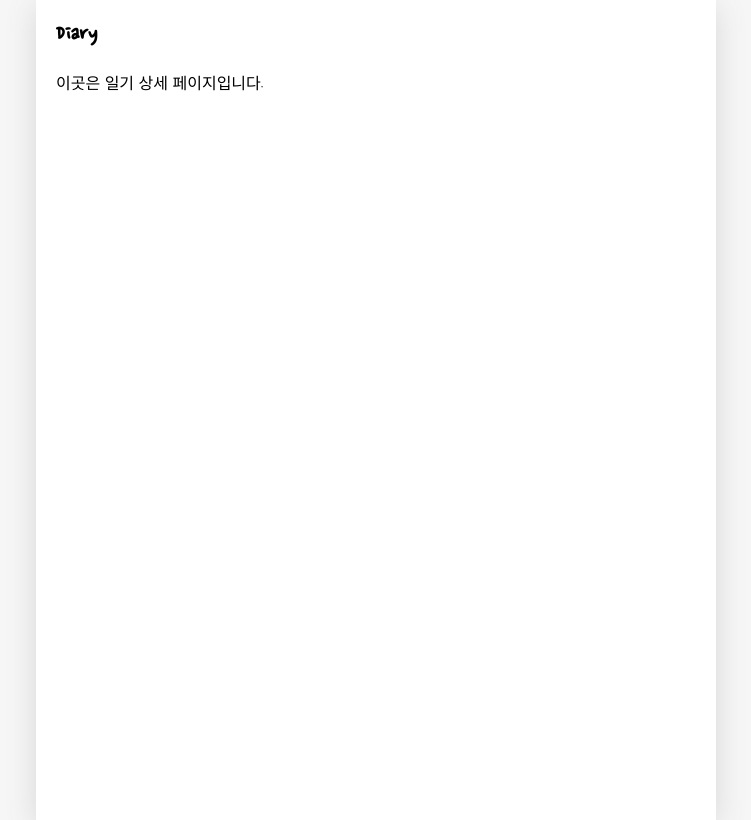
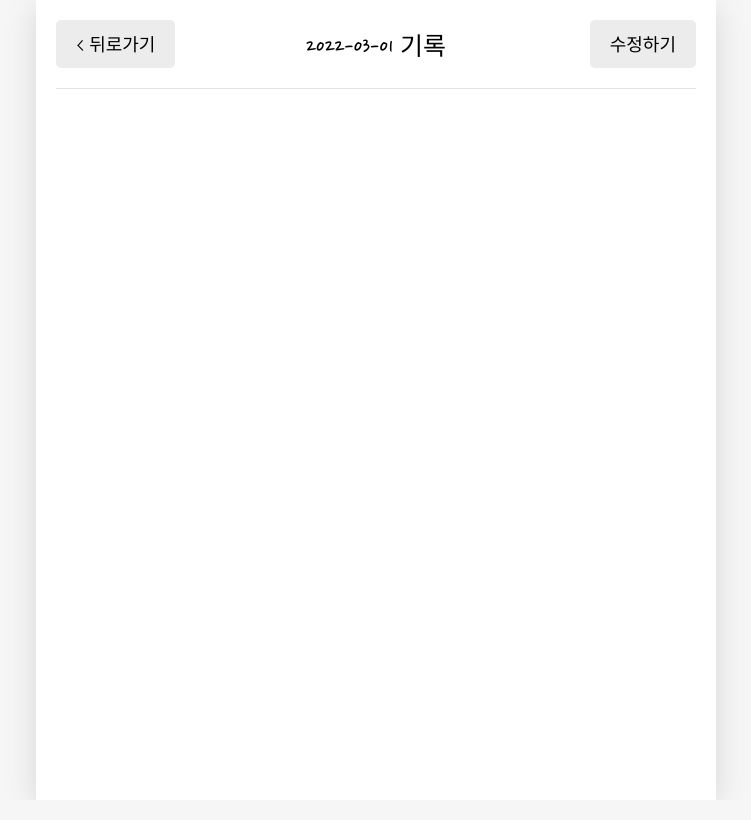
Before and after one commit to Jaeheon-So/Emotion-Diary, a React (Create React App) app: page /diary/1 in a window 1280 px wide. Shown: the whole page, without its empty margins (264-1015 px from the left). Built offline with nearby package versions, Linux system fonts and the light colour scheme; a web font is replaced by a local one.

Commit message:
Add Diary page header

```diff
--- a/src/components/DiaryEditor.js
+++ b/src/components/DiaryEditor.js
@@ -4,6 +4,7 @@ import MyButton from "./MyButton";
 import MyHeader from "./MyHeader";
 import EmotionItem from "./EmotionItem";
 import { DiaryDispatchContext } from "../App";
+import { getStringDate } from "../util/date";
 
 const emotionList = [
   {
@@ -32,12 +33,6 @@ const emotionList = [
     emotionDescript: "끔찍함",
   },
 ];
-
-const getStringDate = (date) => {
-  return new Date(
-    date.getTime() - date.getTimezoneOffset() * 60000
-  ).toISOString();
-};
 
 const DiaryEditor = ({ isEdit, originData }) => {
   const navigate = useNavigate();
--- a/src/pages/Diary.js
+++ b/src/pages/Diary.js
@@ -1,10 +1,50 @@
+import { useContext, useEffect, useState } from "react";
+import { useNavigate, useParams } from "react-router-dom";
+import { DiaryStateContext } from "../App";
+import MyButton from "../components/MyButton";
+import MyHeader from "../components/MyHeader";
+import { getStringDate } from "../util/date";
+
 const Diary = () => {
-  return (
-    <div>
-      <h2>Diary</h2>
-      <p>이곳은 일기 상세 페이지입니다.</p>
-    </div>
-  );
+  const navigate = useNavigate();
+  const { id } = useParams();
+  const diaryList = useContext(DiaryStateContext);
+  const [data, setData] = useState();
+
+  useEffect(() => {
+    if (diaryList.length >= 1) {
+      const targetDiary = diaryList.find(
+        (it) => parseInt(it.id) === parseInt(id)
+      );
+      if (targetDiary) {
+        setData(targetDiary);
+      } else {
+        alert("존재하지 않는 일기입니다.");
+        navigate("/", { replace: true });
+      }
+    }
+  }, [id, diaryList, navigate]);
+
+  if (!data) {
+    return <div className="Diary_page">로딩중입니다...</div>;
+  } else {
+    return (
+      <div>
+        <MyHeader
+          headText={`${getStringDate(new Date(data.date)).slice(0, 10)} 기록`}
+          leftChild={
+            <MyButton text={"< 뒤로가기"} onClick={() => navigate(-1)} />
+          }
+          rightChild={
+            <MyButton
+              text={"수정하기"}
+              onClick={() => navigate(`/edit/${data.id}`)}
+            />
+          }
+        />
+      </div>
+    );
+  }
 };
 
 export default Diary;
--- /dev/null
+++ b/src/util/date.js
@@ -0,0 +1,5 @@
+export const getStringDate = (date) => {
+  return new Date(
+    date.getTime() - date.getTimezoneOffset() * 60000
+  ).toISOString();
+};
```
